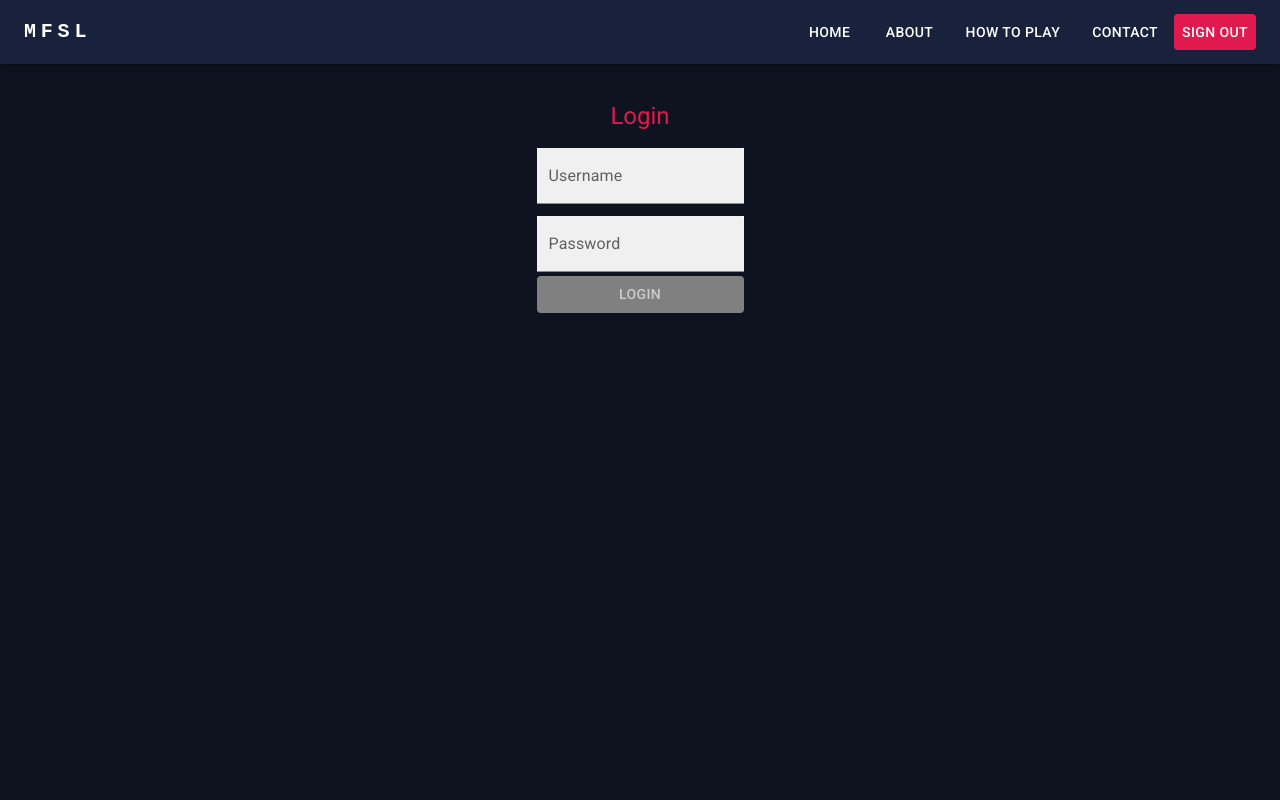
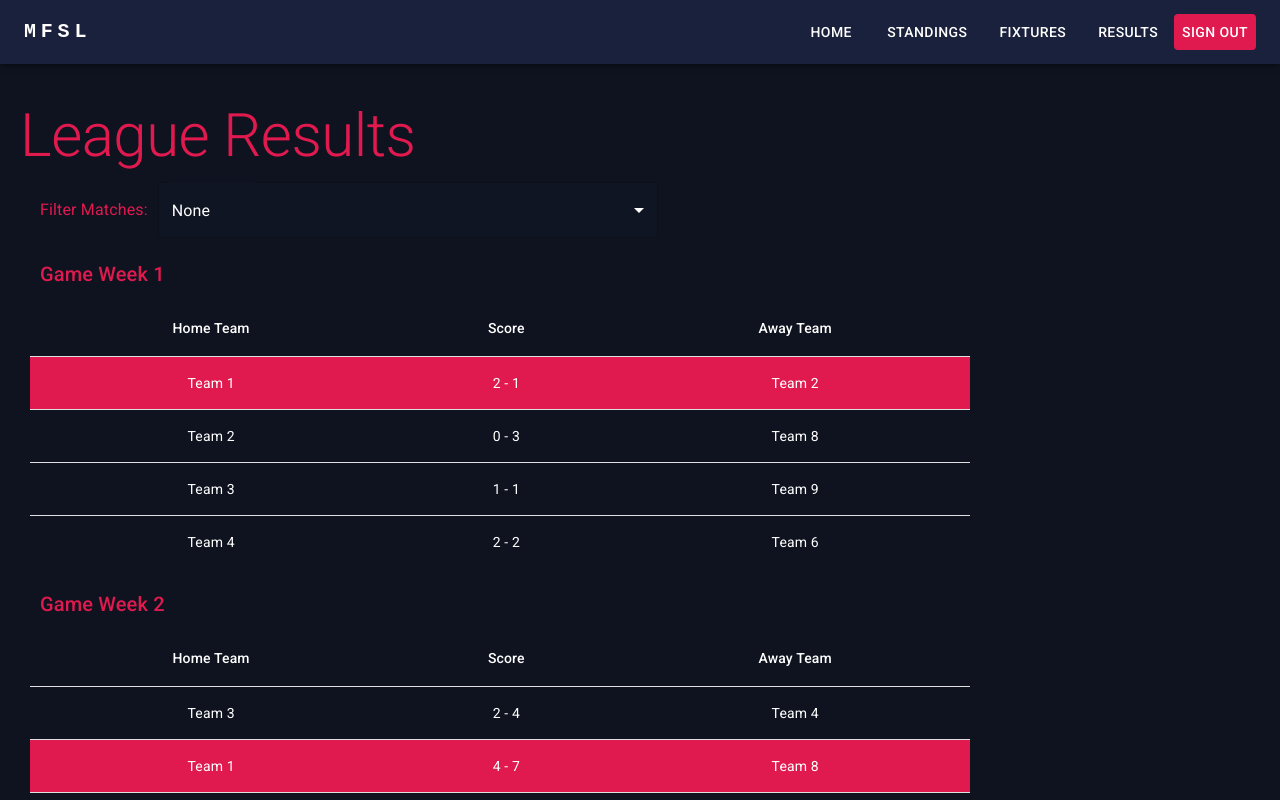
Before and after one commit to mfsl-capstone/mfsl-frontend, a React (Create React App) app: page /results in a window 1280 px wide. Before the commit this address led to /. Shown: the top 800 px of the page. Built offline with nearby package versions, Linux system fonts and the light colour scheme; sample sign-in values are in the browser's storage.

Commit message:
fix: CAP-65 - code that fixes the protected route when logged in

```diff
--- a/src/components/AuthContext.tsx
+++ b/src/components/AuthContext.tsx
@@ -1,4 +1,4 @@
-import React, { createContext, useContext, useState, useEffect } from 'react';
+import React, { createContext, useContext, useState } from 'react';
 import { useNavigate } from "react-router-dom";
 
 interface AuthContextType {
@@ -20,19 +20,13 @@ export const useAuth = () => {
 export const AuthProvider: React.FC<React.PropsWithChildren<{}>> = ({ children }) => {
     const navigate = useNavigate();
     let token = localStorage.getItem('token');
-    const [authenticated, setAuthenticated] = useState(token==null);
-
-    useEffect(() => {
-        // This effect ensures that any change to user.token updates isAuthenticated accordingly
-        setAuthenticated(!!token);
-    }, [token]);
+    const [authenticated, setAuthenticated] = useState(!!token);
 
     const login = (newToken: string | null, newUsername: string | null) => {
         localStorage.setItem('token', newToken ?? '');
         localStorage.setItem('username', newUsername ?? '');
 
-        let token = localStorage.getItem('token');
-        setAuthenticated(!!token);
+        setAuthenticated(true);
 
         navigate('/standings');
     };
@@ -40,6 +34,7 @@ export const AuthProvider: React.FC<React.PropsWithChildren<{}>> = ({ children }
     const logout = () => {
         localStorage.removeItem('token');
         localStorage.removeItem('username');
+        setAuthenticated(false);
 
         navigate('/');
     };
--- a/src/components/NavBar.tsx
+++ b/src/components/NavBar.tsx
@@ -14,6 +14,7 @@ import { Link } from 'react-router-dom';
 import { useAuth } from "./AuthContext";
 
 const navItems = ['Home', 'About', 'How to Play', 'Contact'];
+const navItemsAuthenticated = ['Home', 'Standings', 'Fixtures', 'Results'];
 
 function NavBar() {
     const [isDrawerOpen, setDrawerOpen] = useState(false);
@@ -21,7 +22,7 @@ function NavBar() {
     const toggleDrawer = (open: boolean | ((prevState: boolean) => boolean)) => {
         setDrawerOpen(open);
     };
-
+    const renderNavItems = isAuthenticated ? navItemsAuthenticated : navItems;
 
     return (
         <>
@@ -54,7 +55,7 @@ function NavBar() {
                     </Typography>
 
                     <Box sx={{ display: { xs: 'none', md: 'flex' }, alignItems: 'center' }}>
-                        {navItems.map((item) => (
+                        {renderNavItems.map((item) => (
                             <Button key={item} component={Link} to={`/${item.toLowerCase()}`} sx={{ color: '#fff', mx: 1 }}>
                                 {item}
                             </Button>
```
